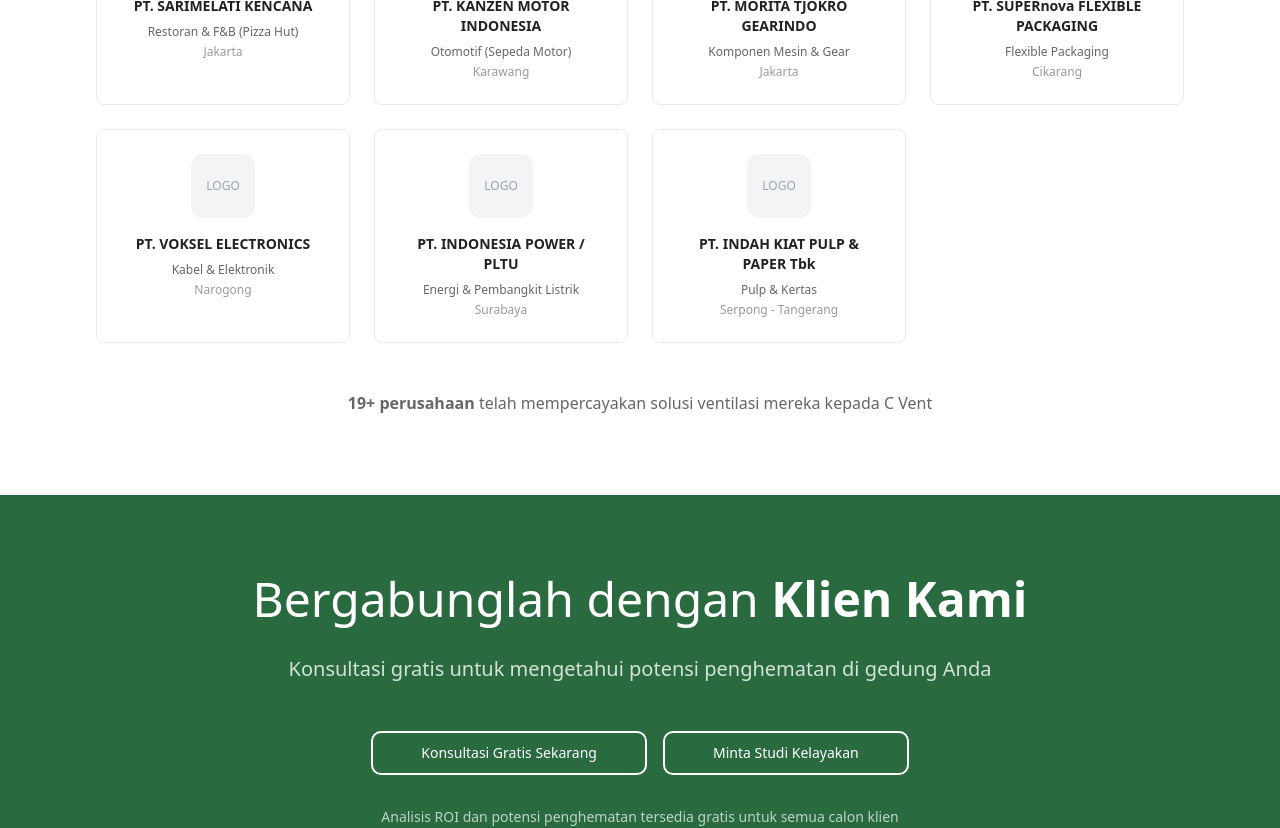
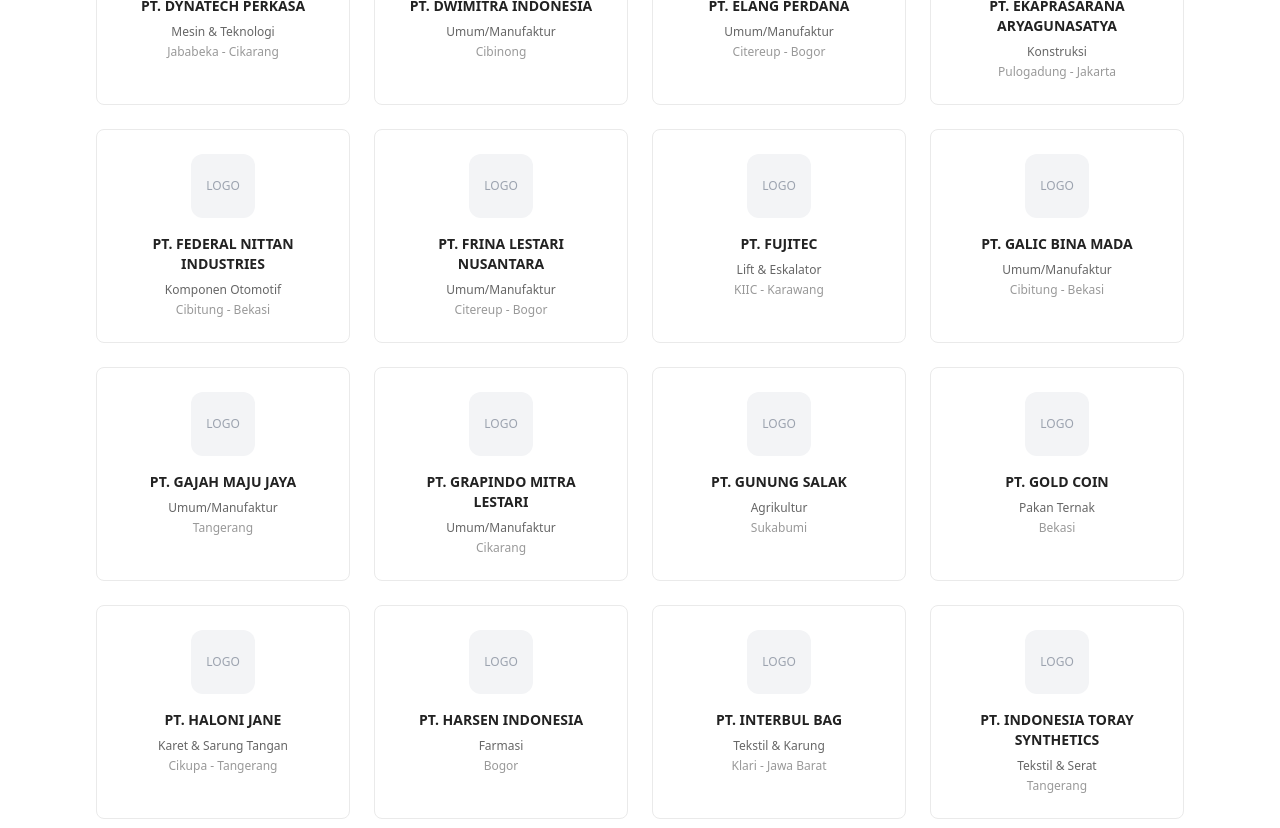
Before and after one commit to melimelimeli18/cvent-turboair, a React (Vite) app: page /klien in a window 1280 px wide. Shown: the part 1440-2268 px from the top of the page. Built offline with nearby package versions, Linux system fonts and the light colour scheme.

Commit message:
Update client data
Update the client data on the Klien Kami page with the provided list.

```diff
--- a/src/pages/Klien.tsx
+++ b/src/pages/Klien.tsx
@@ -4,25 +4,88 @@ import { Button } from "@/components/ui/button";
 
 export default function Klien() {
   const clientLogos = [
-    { nama: "PT. ASTER DECORINDO ABADI", industri: "Furniture & Dekorasi", daerah: "Curug - Tangerang" },
+    { nama: "PT. ASTER DECORINDO ABADI", industri: "Umum/Manufaktur", daerah: "Curug - Tangerang" },
     { nama: "PT. BINTANG TOEDJOEH", industri: "Farmasi & Kesehatan", daerah: "Jakarta" },
-    { nama: "PT. BERLINA Tbk", industri: "Kemasan Plastik & Botol", daerah: "Jababeka I - Cikarang" },
-    { nama: "PT. BERLEI INDONESIA", industri: "Tekstil & Pakaian Dalam", daerah: "Jababeka - Cikarang" },
+    { nama: "PT. BERLINA Tbk", industri: "Kemasan Plastik", daerah: "Jababeka I - Cikarang" },
+    { nama: "PT. BERLEI INDONESIA", industri: "Tekstil & Pakaian", daerah: "Jababeka - Cikarang" },
     { nama: "PT. CIPTA AQUATEC", industri: "Perikanan & Aquaculture", daerah: "Dadap - Tangerang" },
     { nama: "PT. CHUBB SAFES INDONESIA", industri: "Keamanan & Brankas", daerah: "Cibitung - Bekasi" },
     { nama: "PT. CARITA BOAT INDONESIA", industri: "Perkapalan & Fiberglass", daerah: "BSD - Tangerang" },
-    { nama: "PT. CATUR KARYA BERSAMA", industri: "Konstruksi & Material", daerah: "Tambun - Bekasi" },
+    { nama: "PT. CATUR KARYA BERSAMA", industri: "Konstruksi", daerah: "Tambun - Bekasi" },
     { nama: "PT. COSMO MASKMUR INDONESIA", industri: "Plastik & Manufaktur", daerah: "Cileungsi - Bogor" },
+    { nama: "PT. DONGAN KREASI INDONESIA", industri: "Umum/Manufaktur", daerah: "Jatimulya - Bekasi" },
+    { nama: "PT. DONG JUNG", industri: "Umum/Manufaktur", daerah: "Curug - Tangerang" },
     { nama: "PT. DYNAPLAST Tbk", industri: "Kemasan Plastik", daerah: "Cibitung" },
+    { nama: "PT. DYNATECH PERKASA", industri: "Mesin & Teknologi", daerah: "Jababeka - Cikarang" },
+    { nama: "PT. DWIMITRA INDONESIA", industri: "Umum/Manufaktur", daerah: "Cibinong" },
+    { nama: "PT. ELANG PERDANA", industri: "Umum/Manufaktur", daerah: "Citereup - Bogor" },
+    { nama: "PT. EKAPRASARANA ARYAGUNASATYA", industri: "Konstruksi", daerah: "Pulogadung - Jakarta" },
+    { nama: "PT. FEDERAL NITTAN INDUSTRIES", industri: "Komponen Otomotif", daerah: "Cibitung - Bekasi" },
+    { nama: "PT. FRINA LESTARI NUSANTARA", industri: "Umum/Manufaktur", daerah: "Citereup - Bogor" },
+    { nama: "PT. FUJITEC", industri: "Lift & Eskalator", daerah: "KIIC - Karawang" },
+    { nama: "PT. GALIC BINA MADA", industri: "Umum/Manufaktur", daerah: "Cibitung - Bekasi" },
+    { nama: "PT. GAJAH MAJU JAYA", industri: "Umum/Manufaktur", daerah: "Tangerang" },
+    { nama: "PT. GRAPINDO MITRA LESTARI", industri: "Umum/Manufaktur", daerah: "Cikarang" },
+    { nama: "PT. GUNUNG SALAK", industri: "Agrikultur", daerah: "Sukabumi" },
+    { nama: "PT. GOLD COIN", industri: "Pakan Ternak", daerah: "Bekasi" },
+    { nama: "PT. HALONI JANE", industri: "Karet & Sarung Tangan", daerah: "Cikupa - Tangerang" },
+    { nama: "PT. HARSEN INDONESIA", industri: "Farmasi", daerah: "Bogor" },
+    { nama: "PT. INTERBUL BAG", industri: "Tekstil & Karung", daerah: "Klari - Jawa Barat" },
+    { nama: "PT. INDONESIA TORAY SYNTHETICS", industri: "Tekstil & Serat", daerah: "Tangerang" },
+    { nama: "PT. INDONESIA POWER / PLTU", industri: "Energi & Pembangkit Listrik", daerah: "Surabaya" },
+    { nama: "PT. INDAH KIAT PULP & PAPER Tbk", industri: "Pulp & Kertas", daerah: "Serpong - Tangerang" },
     { nama: "PT. INDOFOOD FRITOLAY MAKMUR", industri: "Makanan & Minuman (Snack)", daerah: "Tangerang" },
     { nama: "PT. INDOFOOD SUKSES MAKMUR", industri: "Makanan & Minuman", daerah: "Tangerang" },
-    { nama: "PT. SARIMELATI KENCANA", industri: "Restoran & F&B (Pizza Hut)", daerah: "Jakarta" },
-    { nama: "PT. KANZEN MOTOR INDONESIA", industri: "Otomotif (Sepeda Motor)", daerah: "Karawang" },
-    { nama: "PT. MORITA TJOKRO GEARINDO", industri: "Komponen Mesin & Gear", daerah: "Jakarta" },
-    { nama: "PT. SUPERnova FLEXIBLE PACKAGING", industri: "Flexible Packaging", daerah: "Cikarang" },
+    { nama: "PT. INATAI GOLDEN INDUSTRI", industri: "Manufaktur", daerah: "KBN - Cakung" },
+    { nama: "PT. IRONTAMA PRAKARSA", industri: "Metal & Baja", daerah: "BSD - Tangerang" },
+    { nama: "PT. JAKARTA MARTEN LOGAMINDO", industri: "Metal & Baja", daerah: "Pulogadung - Jakarta" },
+    { nama: "PT. JAKARTA MARTEN LOGAMINDO", industri: "Metal & Baja", daerah: "Jatiuwung - Tangerang" },
+    { nama: "PT. JIBUHIN BAKRIE INDONESIA", industri: "Komponen Otomotif", daerah: "KIIC - Karawang" },
+    { nama: "PT. KARYA TARUNA PERKASA", industri: "Konstruksi", daerah: "Jakarta Timur" },
+    { nama: "PT. KEL INDONESIA", industri: "Elektronik", daerah: "Cibitung" },
+    { nama: "PT. KENCANA GEMILANG", industri: "Umum/Manufaktur", daerah: "Tangerang" },
+    { nama: "PT. WILIS BOX", industri: "Kemasan Karton", daerah: "Jakarta" },
+    { nama: "PT. AVERY DENISON INDONESIA", industri: "Label & Adhesive", daerah: "Cikarang" },
+    { nama: "PT. BIROTIKA SEMESTA (DHL)", industri: "Logistik", daerah: "Jakarta" },
+    { nama: "PT. KRAKATAU BANDAR SAMUDRA", industri: "Pelabuhan & Logistik", daerah: "Jawa Barat" },
+    { nama: "PT. KANZEN MOTOR INDONESIA", industri: "Otomotif", daerah: "Karawang" },
+    { nama: "PT. KIMBERLY LEVER INDONESIA", industri: "Consumer Goods", daerah: "Cikarang" },
+    { nama: "PT. KMK PLASTICS", industri: "Plastik", daerah: "Cikarang" },
+    { nama: "PT. KREASI SENTOSA ABADI", industri: "Umum/Manufaktur", daerah: "Jakarta" },
+    { nama: "PT. KORINDO STAINLES STEEL", industri: "Baja & Stainless Steel", daerah: "Cibinong" },
+    { nama: "PT. KERAMIKA INDONESIA ASSOSIASI (KIA)", industri: "Keramik", daerah: "Cileungsi - Bogor" },
+    { nama: "PT. KERAMINDO MEGAH PERTIWI", industri: "Keramik", daerah: "Serang" },
+    { nama: "PT. LAZUARDI RUKUN PERKASA", industri: "Manufaktur", daerah: "Serang" },
+    { nama: "PT. KEINTECH", industri: "Manufaktur", daerah: "Jababeka - Cikarang" },
+    { nama: "PT. MAKALOT INDUSTRIAL INDONESIA", industri: "Tekstil & Garmen", daerah: "Jakarta Timur" },
+    { nama: "PT. MATRASTAMA MAESTRO PERKASA", industri: "Manufaktur", daerah: "Cikarang" },
+    { nama: "PT. MAKMUR INTI SENTOSA", industri: "Manufaktur", daerah: "Tangerang" },
+    { nama: "PT. MASPION", industri: "Elektronik & Peralatan Rumah", daerah: "Surabaya" },
+    { nama: "PT. MASSINDO SINAR PRATAMA", industri: "Kasur & Bedding", daerah: "Bekasi" },
+    { nama: "PT. MAJU JAYA UTAMA LESTARI", industri: "Manufaktur", daerah: "Tangerang" },
+    { nama: "PT. MILAN INDOTEX", industri: "Tekstil", daerah: "Kapuk" },
+    { nama: "PT. MITRA TANAMAS", industri: "Manufaktur", daerah: "Tangerang" },
+    { nama: "PT. MORITA TJOKRO GEARINDO", industri: "Komponen Mesin", daerah: "Jakarta" },
+    { nama: "PT. SUMBER MUSTIKA", industri: "Agrikultur", daerah: "Lampung" },
+    { nama: "PT. SUPERNOVA FLEXIBLE PACKAGING", industri: "Kemasan Fleksibel", daerah: "Cikarang" },
+    { nama: "PT. SUNTER BUAH SEGAR", industri: "Distribusi Buah", daerah: "Jakarta Utara" },
+    { nama: "PT. STANDARD TOYO POLYMER", industri: "Polimer & Plastik", daerah: "Banten" },
+    { nama: "PT. SUMBER GRAHA SEJAHTERA", industri: "Material Bangunan", daerah: "Tangerang" },
+    { nama: "PT. SARIMELATI KENCANA", industri: "Restoran (Pizza Hut)", daerah: "Jakarta" },
+    { nama: "PT. TELAGA SARI", industri: "Manufaktur", daerah: "Karawang" },
+    { nama: "PT. TANDES LAUTAN", industri: "Manufaktur", daerah: "Tangerang" },
+    { nama: "PT. TEMPRINT (TEMPO)", industri: "Percetakan", daerah: "Jakarta" },
+    { nama: "PT. THREE STAR PUTRA MAKMUR", industri: "Manufaktur", daerah: "Cilincing" },
+    { nama: "PT. TOBINDO REKSA", industri: "Manufaktur", daerah: "Jakarta" },
+    { nama: "PT. TIARA SAKTI", industri: "Manufaktur", daerah: "Jakarta" },
+    { nama: "PT. TONG YANG INDONESIA", industri: "Komponen Otomotif", daerah: "Bekasi" },
+    { nama: "PT. TEGARPRIMA JAYA", industri: "Manufaktur", daerah: "Jakarta" },
+    { nama: "PT. UNINDO AJIDHARMA INDUSTRY", industri: "Manufaktur", daerah: "Bogor" },
+    { nama: "PT. VINOTHINDO", industri: "Manufaktur", daerah: "Cikarang" },
     { nama: "PT. VOKSEL ELECTRONICS", industri: "Kabel & Elektronik", daerah: "Narogong" },
-    { nama: "PT. INDONESIA POWER / PLTU", industri: "Energi & Pembangkit Listrik", daerah: "Surabaya" },
-    { nama: "PT. INDAH KIAT PULP & PAPER Tbk", industri: "Pulp & Kertas", daerah: "Serpong - Tangerang" }
+    { nama: "PT. WARINGIN MEGA GROUP", industri: "Manufaktur", daerah: "Tangerang" },
+    { nama: "PT. WANG SARI MULTI UTAMA", industri: "Manufaktur", daerah: "Cikarang" },
+    { nama: "PT. WIRAJAYA PACKINDO", industri: "Kemasan", daerah: "Tangerang" }
   ];
 
   return (
@@ -81,7 +144,7 @@ export default function Klien() {
 
           <div className="text-center mt-12">
             <p style={{ color: '#666666' }}>
-              <strong>19+ perusahaan</strong> telah mempercayakan solusi ventilasi mereka kepada C Vent
+              <strong>80+ perusahaan</strong> telah mempercayakan solusi ventilasi mereka kepada C Vent
             </p>
           </div>
         </div>
```
